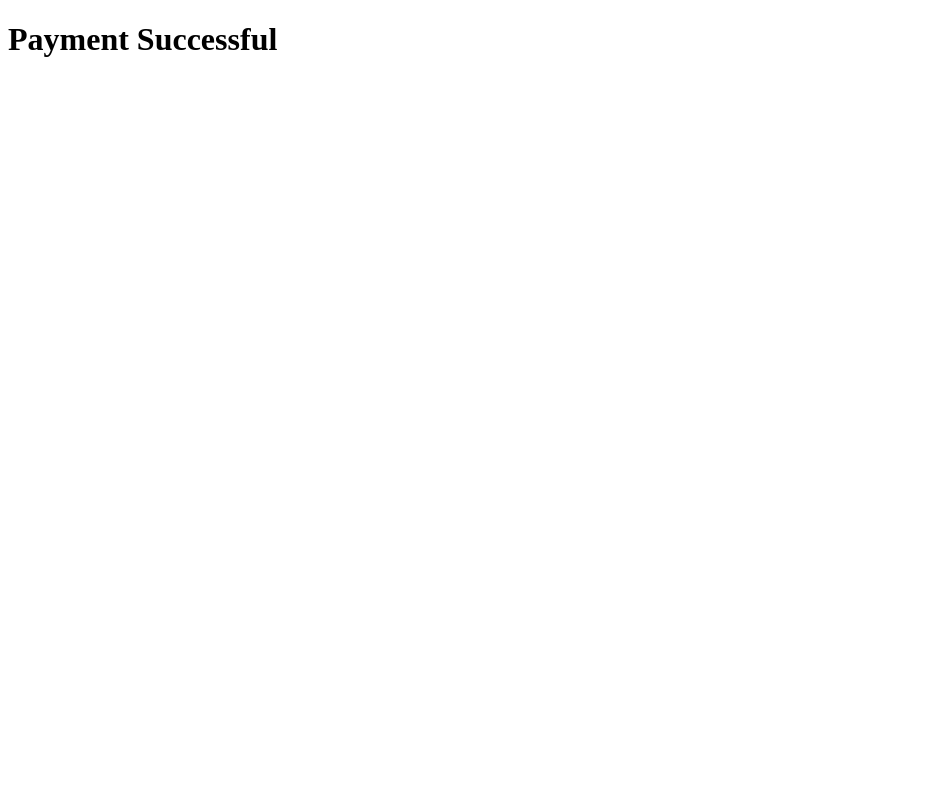
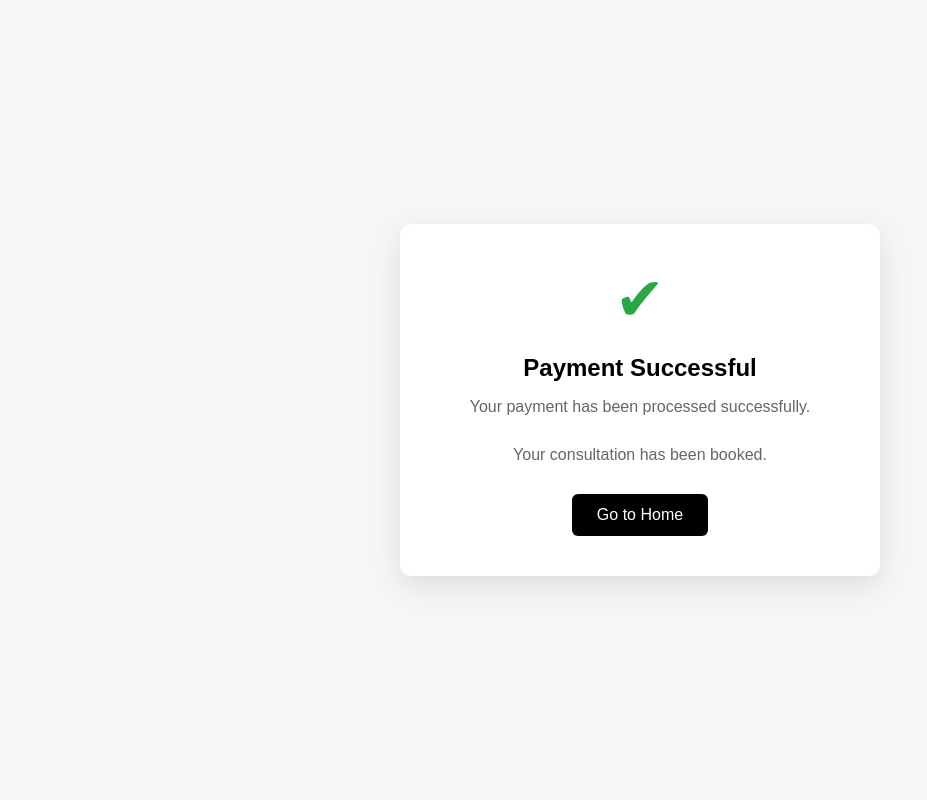
Before and after one commit to akramjonmakhmudjonov3-maker/lawsite, a Django app: page /success/ in a window 1280 px wide. Before the commit the part shown is almost empty. Shown: the whole page, without its empty margins (0-927 px from the left). Run offline with Django 5.2, Linux system fonts and the light colour scheme.

Commit message:
update project

```diff
--- a/config/settings.py
+++ b/config/settings.py
@@ -44,14 +44,15 @@ INSTALLED_APPS = [
 ]
 
 MIDDLEWARE = [
+    'whitenoise.middleware.WhiteNoiseMiddleware',
     'django.middleware.security.SecurityMiddleware',
+    'whitenoise.middleware.WhiteNoiseMiddleware',
     'django.contrib.sessions.middleware.SessionMiddleware',
     'django.middleware.common.CommonMiddleware',
     'django.middleware.csrf.CsrfViewMiddleware',
     'django.contrib.auth.middleware.AuthenticationMiddleware',
     'django.contrib.messages.middleware.MessageMiddleware',
     'django.middleware.clickjacking.XFrameOptionsMiddleware',
-    'whitenoise.middleware.WhiteNoiseMiddleware',
 ]
 
 ROOT_URLCONF = 'config.urls'
@@ -130,7 +131,7 @@ EMAIL_USE_TLS = True
 EMAIL_HOST_USER = os.environ.get("EMAIL_HOST_USER")
 EMAIL_HOST_PASSWORD = os.environ.get("EMAIL_HOST_PASSWORD")
 
-import os
+
 STRIPE_SECRET_KEY = os.environ.get("STRIPE_SECRET_KEY")
 STRIPE_PUBLIC_KEY = os.environ.get("STRIPE_PUBLIC_KEY")
 STRIPE_WEBHOOK_SECRET = os.environ.get("STRIPE_WEBHOOK_SECRET")
--- a/main/templates/main/index.html
+++ b/main/templates/main/index.html
@@ -63,9 +63,11 @@
           <ul>
             <li><a href="#hero" class="active">Home</a></li>
             <li><a href="#about">About</a></li>
+
             <li><a href="#services">Services</a></li>
-            <!-- <li><a href="#portfolio">Portfolio</a></li> -->
             <li><a href="#team">Team</a></li>
+            <li><a href="#pricing">Pricing</a></li>
+
 
 
 
@@ -98,7 +100,7 @@
             <p>We provide reliable accounting, tax consulting, and financial management services for businesses and individuals.</p>
             <div class="d-flex">
               <a href="#about" class="btn-get-started">Get Consultation</a>
-              <a href="https://www.youtube.com/watch?v=Y7f98aduVJ8" class="glightbox btn-watch-video d-flex align-items-center"><i class="bi bi-play-circle"></i><span>Watch Video</span></a>
+              {% comment %} <a href="https://www.youtube.com/watch?v=Y7f98aduVJ8" class="glightbox btn-watch-video d-flex align-items-center"><i class="bi bi-play-circle"></i><span>Watch Video</span></a> {% endcomment %}
             </div>
           </div>
         </div>
--- a/main/templates/main/success.html
+++ b/main/templates/main/success.html
@@ -1,12 +1,66 @@
-<!DOCTYPE html>
+<!doctype html>
 <html lang="en">
-<head>
-    <meta charset="UTF-8">
-    <meta name="viewport" content="width=device-width, initial-scale=1.0">
-    <title>Document</title>
-</head>
-<body>
-    <h1>Payment Successful</h1>
-    <a href="Menu"></a>
-</body>
+  <head>
+    <meta charset="UTF-8" />
+    <title>Payment Success</title>
+    <style>
+      body {
+        margin: 0;
+        font-family: Arial, sans-serif;
+        background: #f4f6f8;
+        display: flex;
+        justify-content: center;
+        align-items: center;
+        height: 100vh;
+      }
+
+      .card {
+        background: white;
+        padding: 40px;
+        border-radius: 12px;
+        box-shadow: 0 10px 30px rgba(0, 0, 0, 0.1);
+        text-align: center;
+        width: 400px;
+      }
+
+      .check {
+        font-size: 60px;
+        color: #28a745;
+      }
+
+      h1 {
+        margin-top: 20px;
+        font-size: 24px;
+      }
+
+      p {
+        color: #666;
+        margin: 10px 0 30px;
+      }
+
+      .btn {
+        display: inline-block;
+        padding: 12px 25px;
+        background: black;
+        color: white;
+        text-decoration: none;
+        border-radius: 6px;
+        transition: 0.3s;
+      }
+
+      .btn:hover {
+        background: #333;
+      }
+    </style>
+  </head>
+  <body>
+    <div class="card">
+      <div class="check">✔</div>
+      <h1>Payment Successful</h1>
+      <p>Your payment has been processed successfully.</p>
+      <p>Your consultation has been booked.</p>
+
+      <a href="/" class="btn">Go to Home</a>
+    </div>
+  </body>
 </html>
--- a/main/views.py
+++ b/main/views.py
@@ -29,12 +29,12 @@ def stripe_webhook(request):
     if event["type"] == "checkout.session.completed":
         session = event["data"]["object"]
 
-    email = session['customer_email']['email']
-    amount = session['amount_total'] / 100
+    email = session.get('customer_email', {}).get('email')
+    amount = session.get('amount_total', 0) / 100
 
     Payment.objects.create(
         email=email,
-        amoount=amount,
+        amount=amount,
         plan="Consultation"
 
     )
@@ -55,8 +55,8 @@ def create_checkout(request, price):
             'quantity': 1,
         }],
         mode='payment',
-        success_url='https://lawsite.onrender.com/success/',
-        cancel_url='https://lawsite.onrender.com/cancel/',
+        success_url='http://127.0.0.1:8000/success/',
+        cancel_url='http://127.0.0.1:8000/cancel/',
     )
     return redirect(session.url)
 
```
